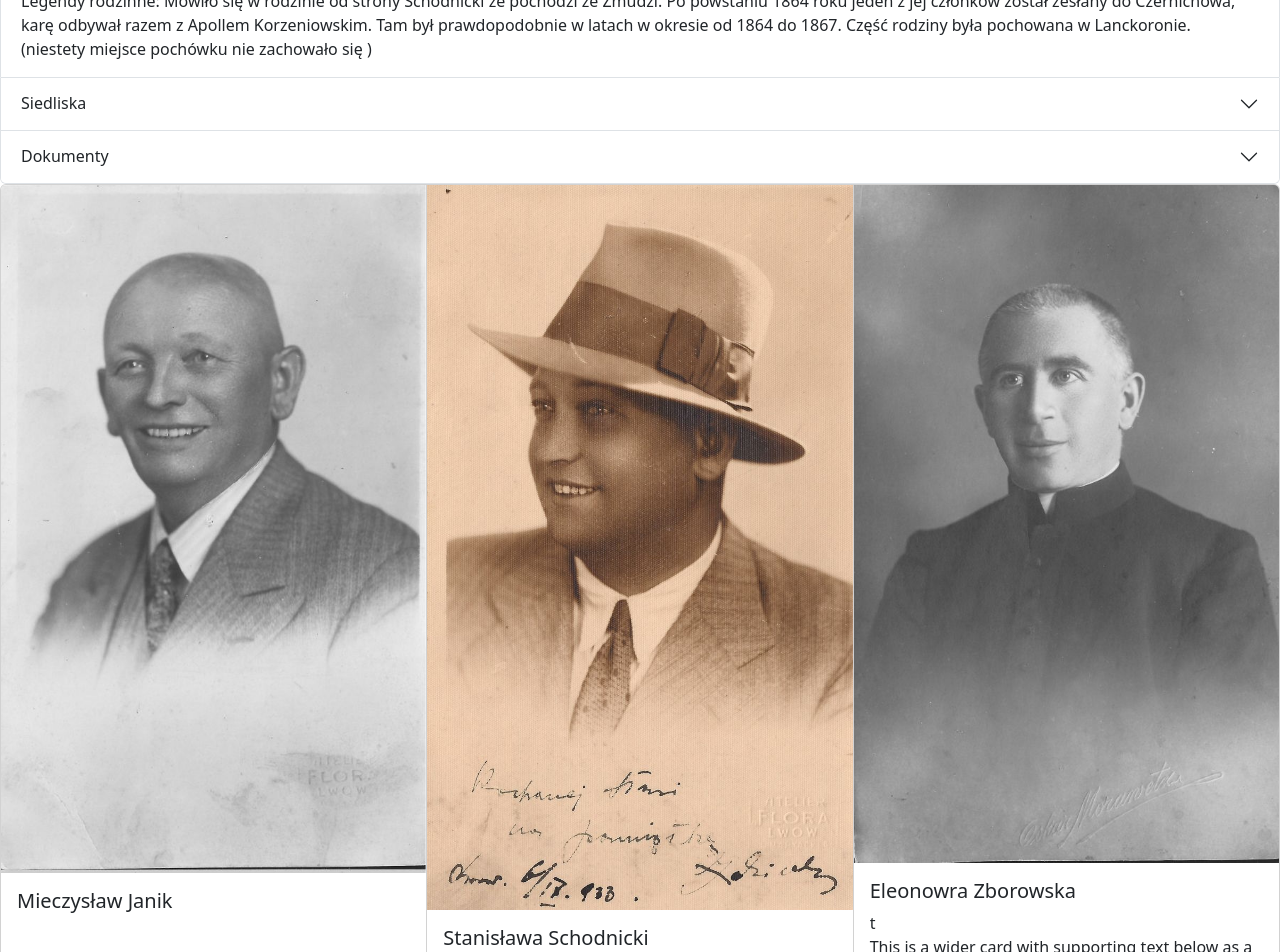
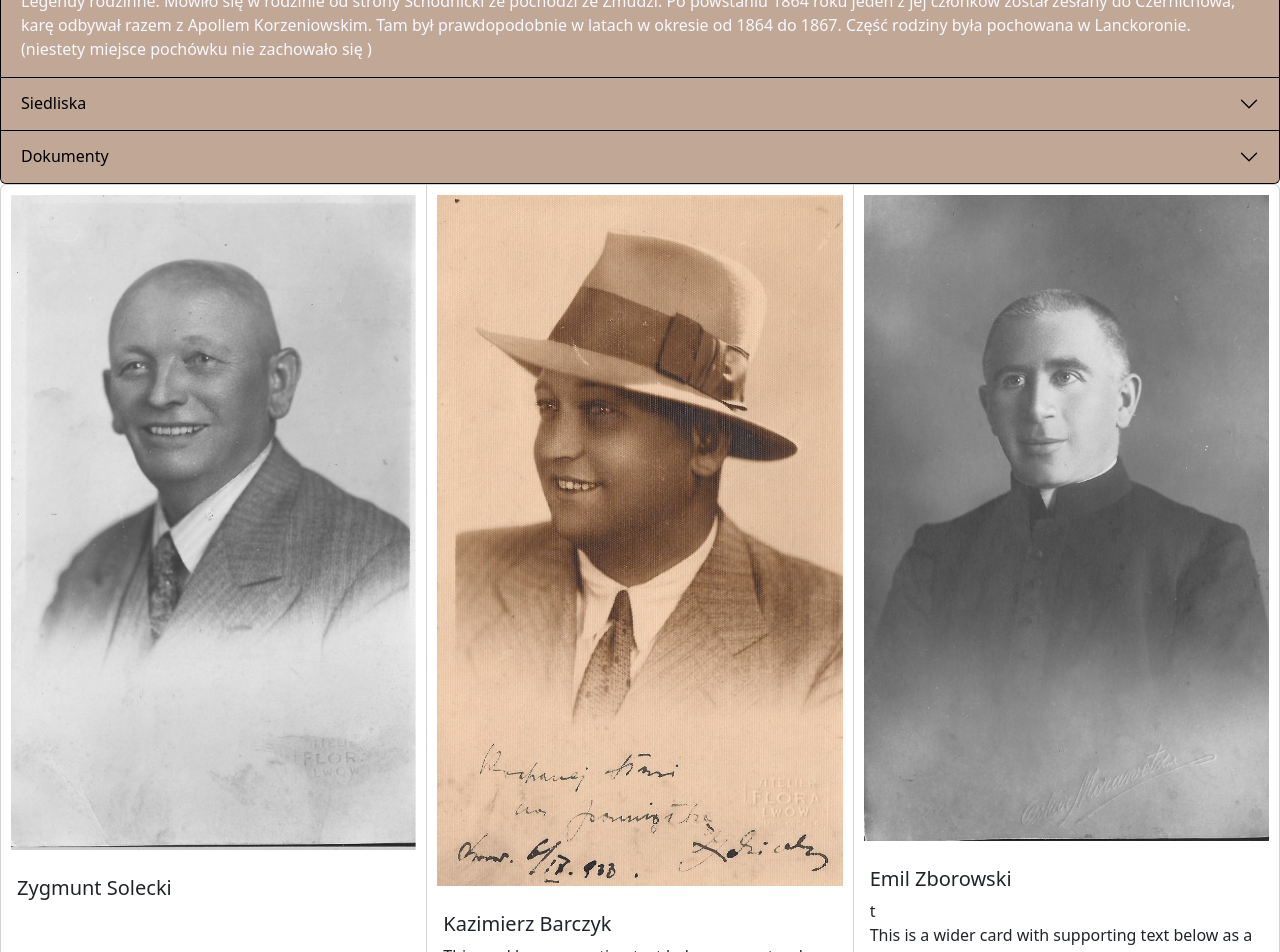
Before and after one commit to schodekWgorach/ps003_family-page, a React (Create React App) app: page / in a window 1280 px wide. Shown: the part 800-1752 px from the top of the page. Built offline with nearby package versions, Linux system fonts and the light colour scheme.

Commit message:
accordion_color_v1

```diff
--- a/src/components/element/carousel/index.js
+++ b/src/components/element/carousel/index.js
@@ -1,4 +1,4 @@
-import 'bootstrap/dist/css/bootstrap.min.css';
+//import 'bootstrap/dist/css/bootstrap.min.css';
 import React from 'react';
 import {Carousel} from "react-bootstrap";
 import img from "../../../assets/carousel/1_family.jpg";
@@ -29,7 +29,7 @@ function IndividualIntervalsExample() {
                     style={{maxHeight:"100vh"}}
                     className="d-block w-100"
                     src={img1}
-                    alt="Szkoła"
+                    alt="Szkola"
                 />
                 <Carousel.Caption>
                     <h3>Szkoła na wschodzie</h3>
--- a/src/components/element/threeContainer/index.js
+++ b/src/components/element/threeContainer/index.js
@@ -7,23 +7,24 @@ import img3 from "../../../assets/threeContainer/img_person3.jpg";
 
 function ThreeContainer() {
     return (
-        <CardGroup>
+        <div>
+        <CardGroup >
             <Card>
-                <Card.Img variant="top" src={img} />
-                <Card.Body id='ancestyry'>
-                    <Card.Title>Mieczysław Janik</Card.Title>
+                <Card.Img variant="top" src={img} alt="Zygmunt Solecki"/>
+                <Card.Body id='ancestyry' >
+                    <Card.Title>Zygmunt Solecki</Card.Title>
                     <Card.Text>
 
                     </Card.Text>
                 </Card.Body>
                 <Card.Footer>
-                    <small className="text-muted">Ostatnia aktualizacja 08.12.2022</small>
+                    <small className="text-muted">Ostatnia aktualizacja 02.12.2022</small>
                 </Card.Footer>
             </Card>
             <Card>
-                <Card.Img variant="top" src={img2} />
+                <Card.Img variant="top" src={img2} alt="Kazimierz Barczyk"/>
                 <Card.Body>
-                    <Card.Title>Stanisława Schodnicki</Card.Title>
+                    <Card.Title>Kazimierz Barczyk</Card.Title>
                     <Card.Text>
                         This card has supporting text below as a natural lead-in to
                         additional content.{' '}
@@ -34,9 +35,9 @@ function ThreeContainer() {
                 </Card.Footer>
             </Card>
             <Card>
-                <Card.Img variant="top" src={img3} />
+                <Card.Img variant="top" src={img3} alt="Emil Zborowski"/>
                 <Card.Body>
-                    <Card.Title>Eleonowra Zborowska</Card.Title>t
+                    <Card.Title>Emil Zborowski</Card.Title>t
                     <Card.Text>
                         This is a wider card with supporting text below as a natural lead-in
                         to additional content. This card has even longer content than the
@@ -48,6 +49,7 @@ function ThreeContainer() {
                 </Card.Footer>
             </Card>
         </CardGroup>
+        </div>
     );
 }
 
--- a/src/scss/_custom.scss
+++ b/src/scss/_custom.scss
@@ -1,3 +1,23 @@
 $dark: #C1A796;
-//$light: 900;
+.form-control{
+  border: 5px;
+};
+
+.card-img-top{
+  padding: 10px;
+}
+
+.accordion-body {
+  background-color: #C1A796;
+  color: ghostwhite;
+}
+
+$accordion-color: black;
+$accordion-bg: #C1A796;
+$accordion-border-color: black;
+$accordion-button-active-bg: #664229;
+$accordion-button-active-color: #C1A796;
+$accordion-button-focus-border-color: #664229;
+
+
 @import '~bootstrap/scss/bootstrap.scss';
--- a/src/scss/main.scss
+++ b/src/scss/main.scss
@@ -1,5 +1,8 @@
 @import "variables";
 @import "custom";
 @import "reset";
+
+@import "app";
 @import "custom";
-@import "app";
+
+@import '~bootstrap/scss/bootstrap.scss';
```
